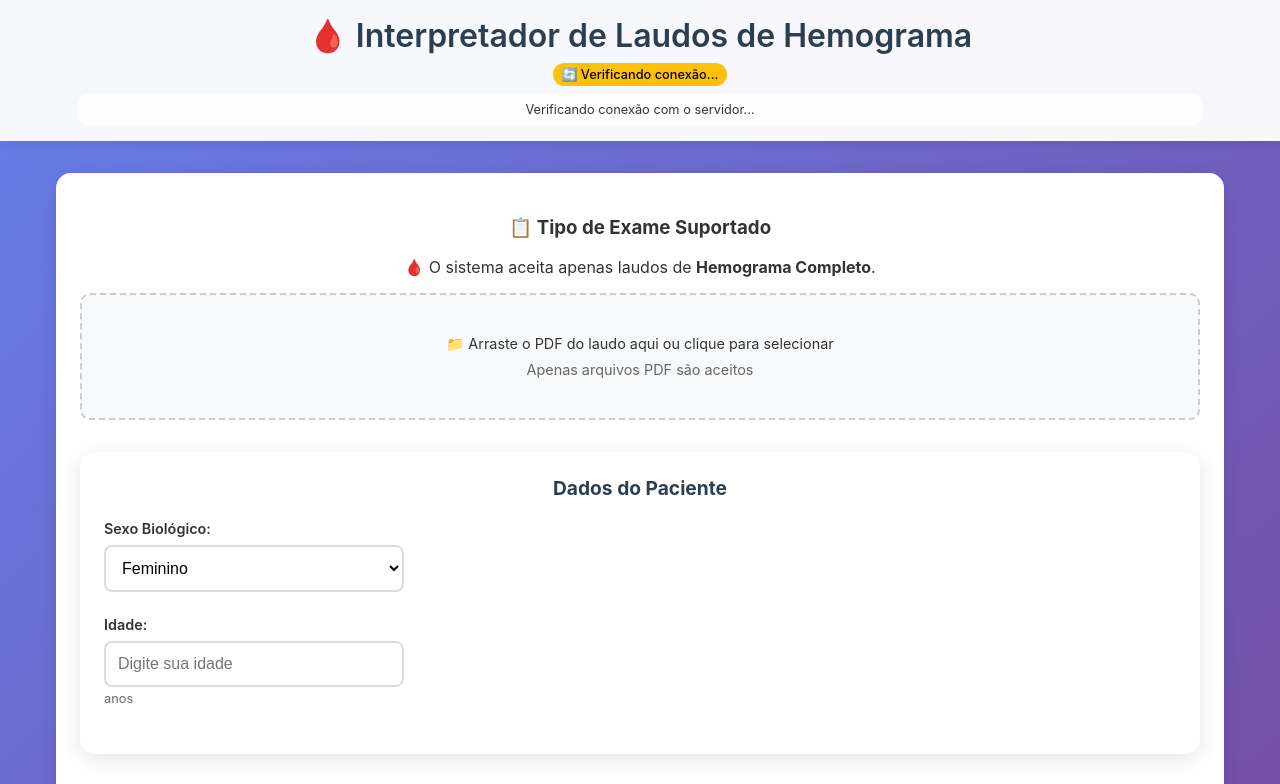
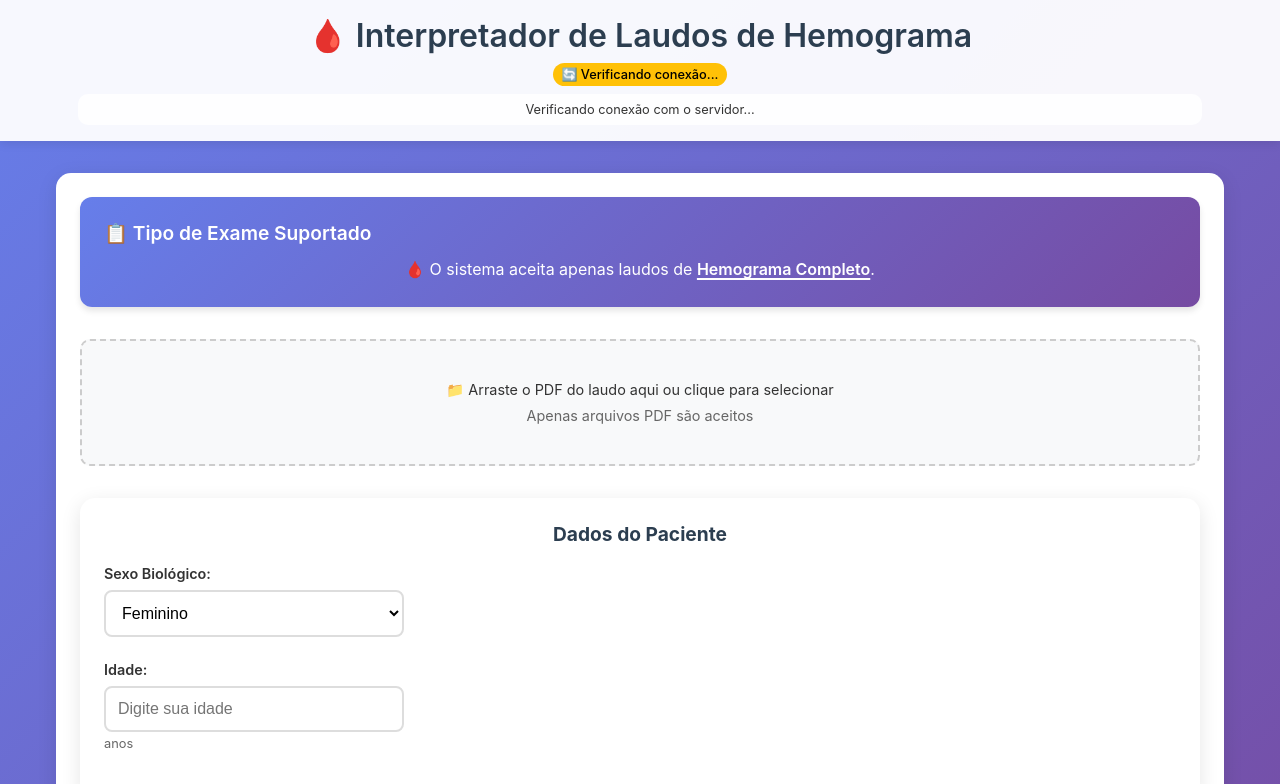
Before and after one commit to AnaDias756/InterpreteLabBR, a React (Create React App) app in the folder frontend-web/: page / in a window 1280 px wide. Shown: the top 784 px of the page. Built offline with nearby package versions, Linux system fonts and the light colour scheme; no server answers.

Commit message:
Add styles for supported exams and info note
Added styles for supported exams info and info note.

```diff
--- a/frontend-web/src/App.css
+++ b/frontend-web/src/App.css
@@ -97,6 +97,48 @@ body {
   margin-bottom: 2rem;
   width: 100%;
   max-width: 100%;
+}
+
+.supported-exams-info {
+  background: linear-gradient(135deg, #667eea 0%, #764ba2 100%);
+  color: white;
+  padding: 1.5rem;
+  border-radius: 12px;
+  margin-bottom: 2rem;
+  box-shadow: 0 4px 6px rgba(0, 0, 0, 0.1);
+  animation: slideInDown 0.5s ease-out;
+}
+
+.supported-exams-info h3 {
+  margin: 0 0 0.75rem 0;
+  font-size: 1.2rem;
+  font-weight: 600;
+  display: flex;
+  align-items: center;
+  gap: 0.5rem;
+}
+
+.supported-exams-info p {
+  margin: 0;
+  font-size: 1rem;
+  line-height: 1.6;
+}
+
+.supported-exams-info p strong {
+  font-weight: 600;
+  text-decoration: underline;
+  text-decoration-thickness: 2px;
+  text-underline-offset: 3px;
+}
+
+.info-note {
+  background: rgba(255, 255, 255, 0.2);
+  padding: 0.75rem;
+  border-radius: 8px;
+  margin-top: 1rem;
+  font-size: 0.9rem;
+  border-left: 4px solid rgba(255, 255, 255, 0.5);
+  backdrop-filter: blur(10px);
 }
 
 /* File Upload */
```
